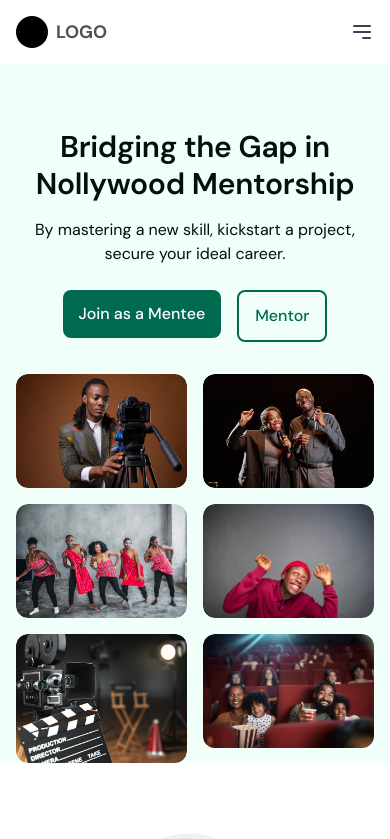
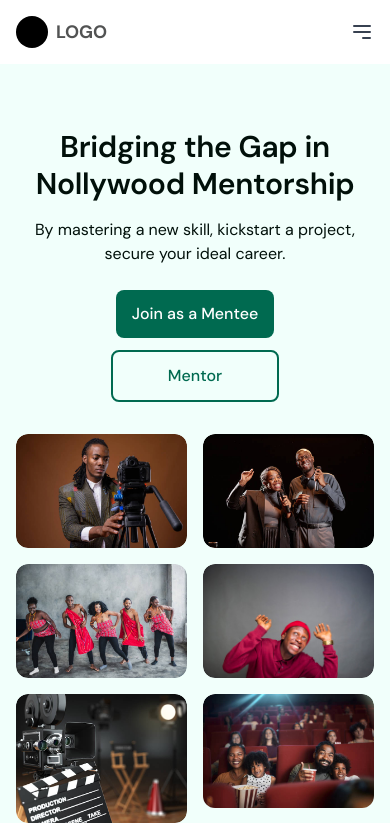
Before and after one commit to Omolara5861/superstar-mentors, a Next.js app: page / in a window 390 px wide. Shown: the top 839 px of the page. Built offline with nearby package versions, Linux system fonts and the light colour scheme.

Commit message:
fix: :bug: Fix bug

```diff
--- a/src/pages/home/home/hero/Hero.tsx
+++ b/src/pages/home/home/hero/Hero.tsx
@@ -14,10 +14,10 @@ const HeroSection = () => {
                     <p className="mb-6">
                         By mastering a new skill, kickstart a project, secure your ideal career.
                     </p>
-                    <div className="flex justify-center lg:justify-start space-x-4">
+                    <div className="flex flex-col justify-center lg:flex-row lg:justify-start lg:space-x-4">
                         <Button href='/join' width='168px' btnText=' Join as a Mentee' />
                         <Link href='/mentor'>
-                            <button className="inline-block bg-transparent hover:bg-secondary hover:border-none font-medium lg:w-[168px] w-auto py-3 px-4 rounded-lg text-primary border-2 border-primary">
+                            <button className="lg:mt-0 mt-3 inline-block bg-transparent hover:bg-secondary hover:border-none font-medium w-[168px] py-3 px-4 rounded-lg text-primary border-2 border-primary">
                                 Mentor
                             </button>
                         </Link>
```
